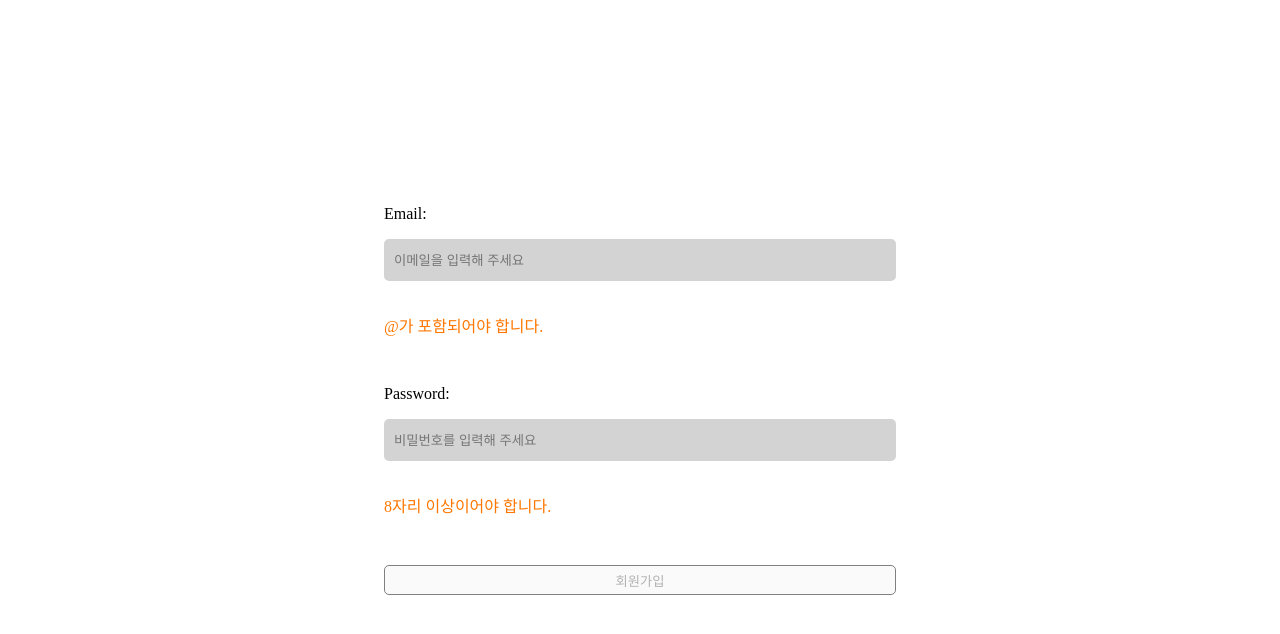
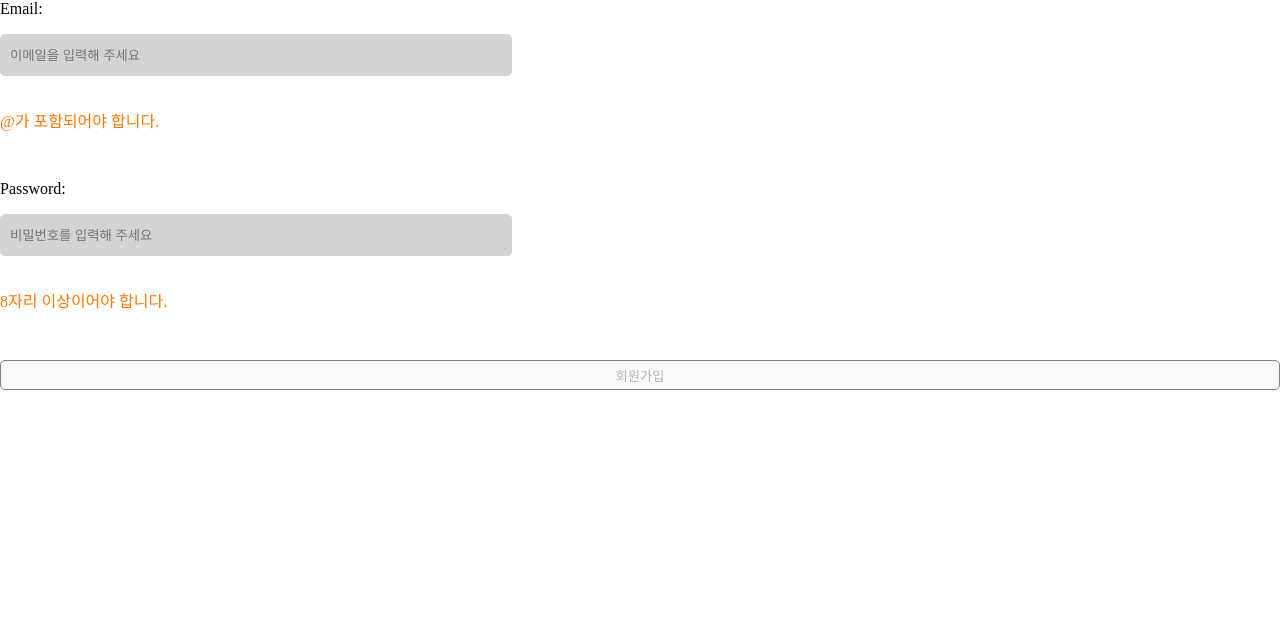
Before and after one commit to Wanted-PreOnboarding-Team8/pre-onboarding-10th-1-8, a React (Create React App) app: page /signup in a window 1280 px wide. Shown: the top 634 px of the page. Built offline with nearby package versions, Linux system fonts and the light colour scheme.

Commit message:
Refactor: 불필요한 코드 제거

```diff
--- a/src/components/AddTodo.tsx
+++ b/src/components/AddTodo.tsx
@@ -14,9 +14,7 @@ function AddTodo({ mutate }: AddTodoProps) {
 
   const handleSubmit = async (e: FormEvent<HTMLFormElement>) => {
     e.preventDefault();
-    const data = new FormData();
-    data.append('todo', todo);
-    await mutate({ method: 'POST', body: data });
+    await mutate({ method: 'POST', body: { todo } });
     setTodo('');
   };
 
--- a/src/components/LoginForm.tsx
+++ b/src/components/LoginForm.tsx
@@ -5,15 +5,6 @@ import styled from 'styled-components';
 import UseInputValidation from '../hooks/useInputValidation';
 import { type FormType } from '../hooks/useAuthApi';
 import MESSAGE from './MESSAGE';
-// import { type FormType, type ApiError } from '../hooks/useAuthApi';
-
-const FormContainer = styled.div`
-  display: flex;
-  flex-direction: column;
-  align-items: center;
-  justify-content: center;
-  height: 100dvh;
-`;
 
 const ErrorMessage = styled.p`
   color: #ff7700;
@@ -66,8 +57,6 @@ interface LoginFormType {
   buttonText: '로그인' | '회원가입' | string;
   type: 'signin' | 'signup' | string;
   onAuthSubmit: (form: FormType) => Promise<AxiosResponse>;
-  // 옵션2: ApiError 사용하는 방식
-  // onAuthSubmit: (form: FormType) => Promise<AxiosResponse | ApiError>;
 }
 
 function LoginForm({ buttonText, type, onAuthSubmit }: LoginFormType) {
@@ -91,7 +80,7 @@ function LoginForm({ buttonText, type, onAuthSubmit }: LoginFormType) {
       email,
       password,
     };
-    // page단에서 props로 넘겨받은 함수 호출
+
     const response = await onAuthSubmit(formData);
 
     const { status } = response;
@@ -104,7 +93,6 @@ function LoginForm({ buttonText, type, onAuthSubmit }: LoginFormType) {
   };
 
   return (
-    <FormContainer>
     <Form className="login-form" onSubmit={handleSubmit}>
       <InputRow>
         <Label htmlFor="email">Email:</Label>
@@ -147,7 +135,6 @@ function LoginForm({ buttonText, type, onAuthSubmit }: LoginFormType) {
         {buttonText}
       </Button>
     </Form>
-    </FormContainer>
   );
 }
 
--- a/src/hooks/useTodo.ts
+++ b/src/hooks/useTodo.ts
@@ -13,7 +13,7 @@ export interface Todo {
 export interface Mutate {
   method: 'POST' | 'PUT' | 'DELETE';
   id?: number;
-  body?: FormData | { todo: string; isCompleted: boolean };
+  body?: FormData | { todo: string; isCompleted?: boolean };
 }
 
 interface Response {
@@ -123,14 +123,11 @@ export default function useTodos() {
           break;
       }
     }
-
-    setApiResponse(undefined);
-  }, [apiResponse, mutate]);
+  }, [apiResponse]);
 
   useEffect(() => {
     if (error != null) {
       alert(error.response?.data.message);
-      // setError(undefined);
     }
   }, [error]);
 
```
Lines whose indentation alone changed are shown as unchanged.
